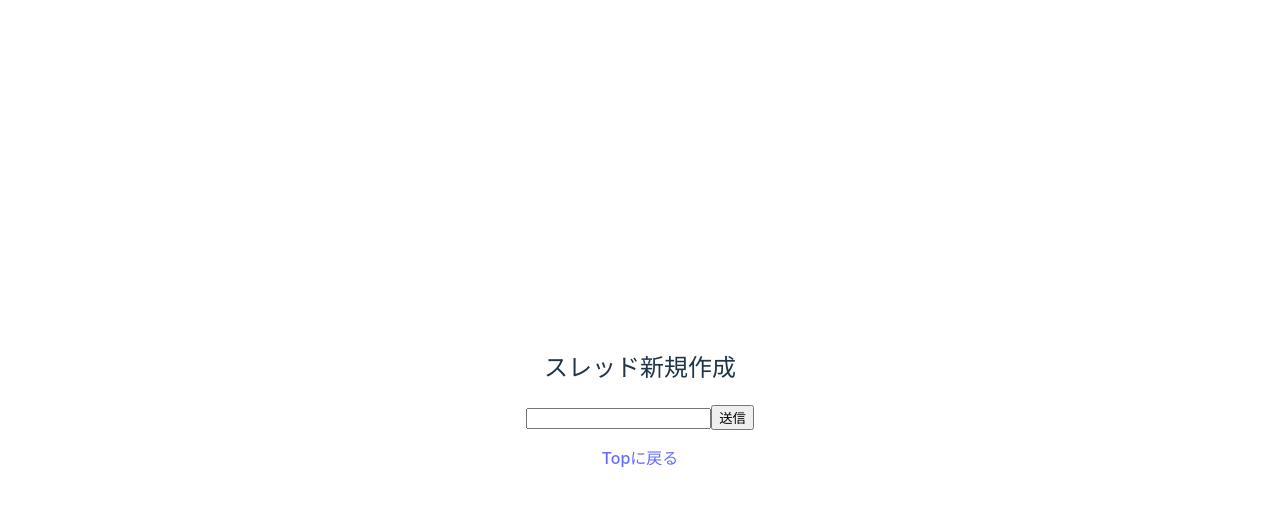
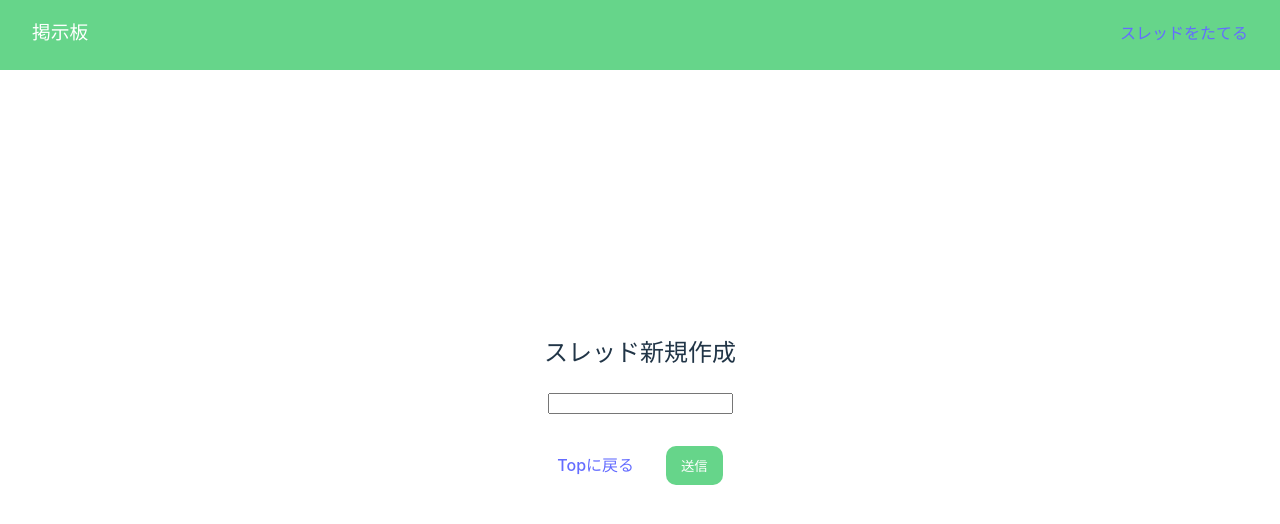
Before and after one commit to na2kera/react-stations-2, a React (Vite) app: page /threads/new in a window 1280 px wide. Shown: the top 524 px of the page. Built offline with nearby package versions, Linux system fonts and the light colour scheme.

Commit message:
スレッド新規作成のスタイルを調整

```diff
--- a/src/App.css
+++ b/src/App.css
@@ -75,3 +75,20 @@
 .read-the-docs {
   color: #888;
 }
+
+.buttonList {
+  margin-top: 2rem;
+}
+
+.backLink {
+  margin-right: 1rem;
+}
+
+.submitButton {
+  margin-left: 1rem;
+  background-color: #66d58a;
+  color: white;
+  border: none;
+  padding: 10px 15px;
+  border-radius: 10px;
+}
--- a/src/CreateThread.tsx
+++ b/src/CreateThread.tsx
@@ -1,4 +1,5 @@
 import { FormEvent, useState } from "react";
+import "./App.css";
 
 const CreateThread = () => {
   const [text, setText] = useState("");
@@ -25,6 +26,12 @@ const CreateThread = () => {
 
   return (
     <>
+      <header className="header">
+        <div className="headerContainer">
+          <h3 className="title">掲示板</h3>
+          <a href="/threads/new">スレッドをたてる</a>
+        </div>
+      </header>
       <h2>スレッド新規作成</h2>
       <form onSubmit={sendData}>
         <input
@@ -34,10 +41,13 @@ const CreateThread = () => {
           value={text}
           onChange={(e) => setText(e.target.value)}
         />
-        <input type="submit" value="送信" />
+        <div className="buttonList">
+          <a href="/" className="backLink">
+            Topに戻る
+          </a>
+          <input type="submit" value="送信" className="submitButton" />
+        </div>
       </form>
-      <p>{text}</p>
-      <a href="/">Topに戻る</a>
     </>
   );
 };
--- a/src/Thread.tsx
+++ b/src/Thread.tsx
@@ -1,5 +1,6 @@
 import { FormEvent, useEffect, useState } from "react";
 import { useLocation } from "react-router-dom";
+import "./App.css";
 
 type Post = {
   id: string;
@@ -52,6 +53,12 @@ const Thread = () => {
 
   return (
     <>
+      <header className="header">
+        <div className="headerContainer">
+          <h3 className="title">掲示板</h3>
+          <a href="/threads/new">スレッドをたてる</a>
+        </div>
+      </header>
       <form onSubmit={sendPost}>
         <textarea
           name="post"
```
